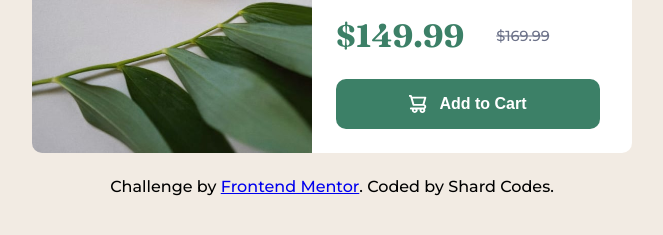
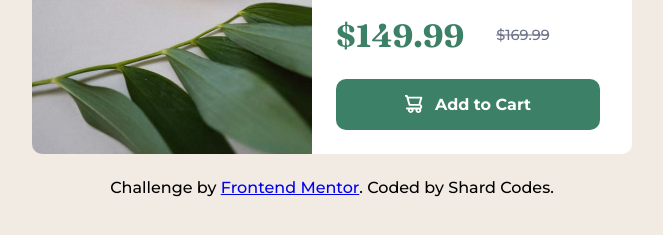
Before and after one commit to Shard-Codes/Product-Card-Component, a plain HTML site: page index.html in a window 1280 px wide. Shown: the part 455-690 px from the top of the page, 308-971 px from the left. Drawn offline with Linux system fonts and the light colour scheme.

Commit message:
Seventh Commit - official final version

```diff
--- a/style.css
+++ b/style.css
@@ -26,7 +26,7 @@ body {
   flex-direction: column;
   gap: 1.5rem;
   align-items: center;
-  padding: 2rem 1rem;
+  padding: 1rem;
 }
 
 /*========== Product card ==========*/
@@ -130,6 +130,7 @@ body {
   padding: 1rem 2rem;
   border-radius: 10px;
   transition: .5s;
+  font-family: 'Montserrat', sans-serif;
 }
 
 .product__button img{
@@ -147,7 +148,7 @@ body {
   text-align: center;
 }
 
-@media (max-width: 425px) {
+@media (max-width: 550px) {
   .product-card{
     grid-template-columns: 1fr;
   }
```
